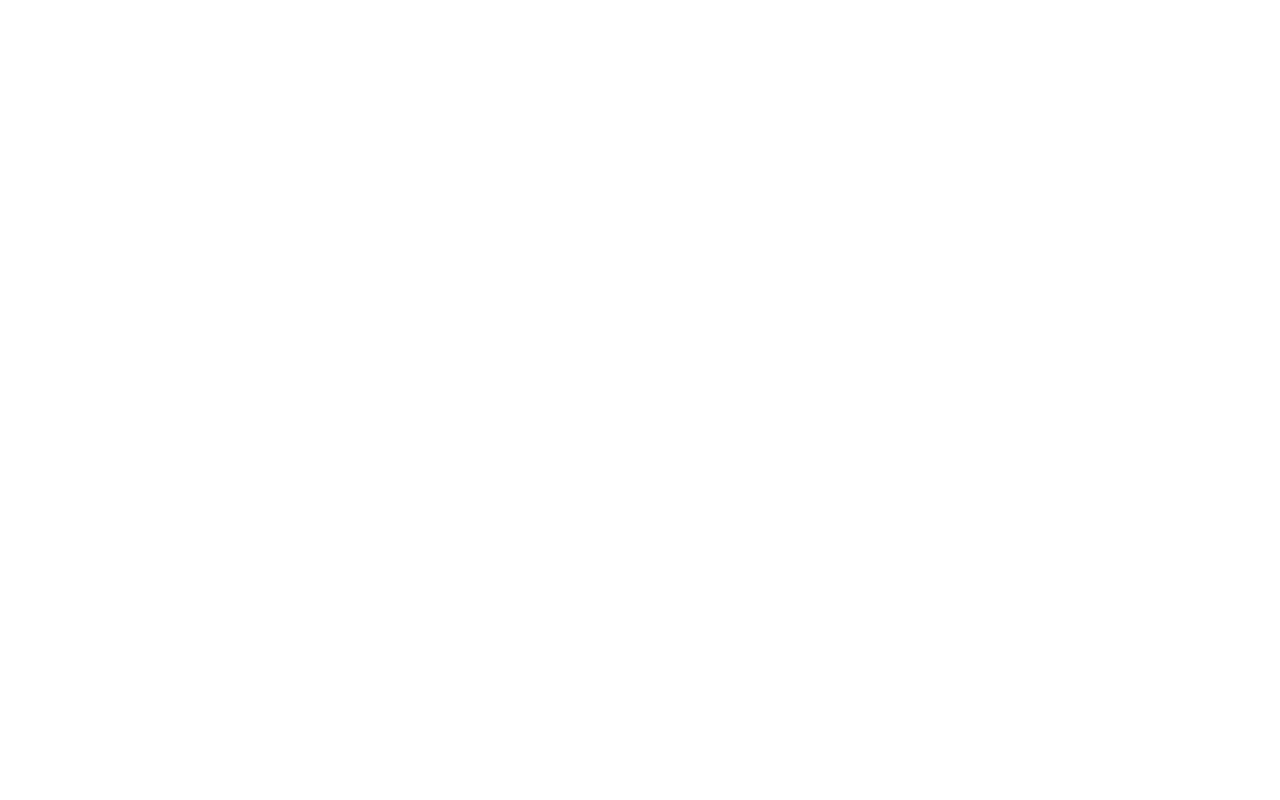
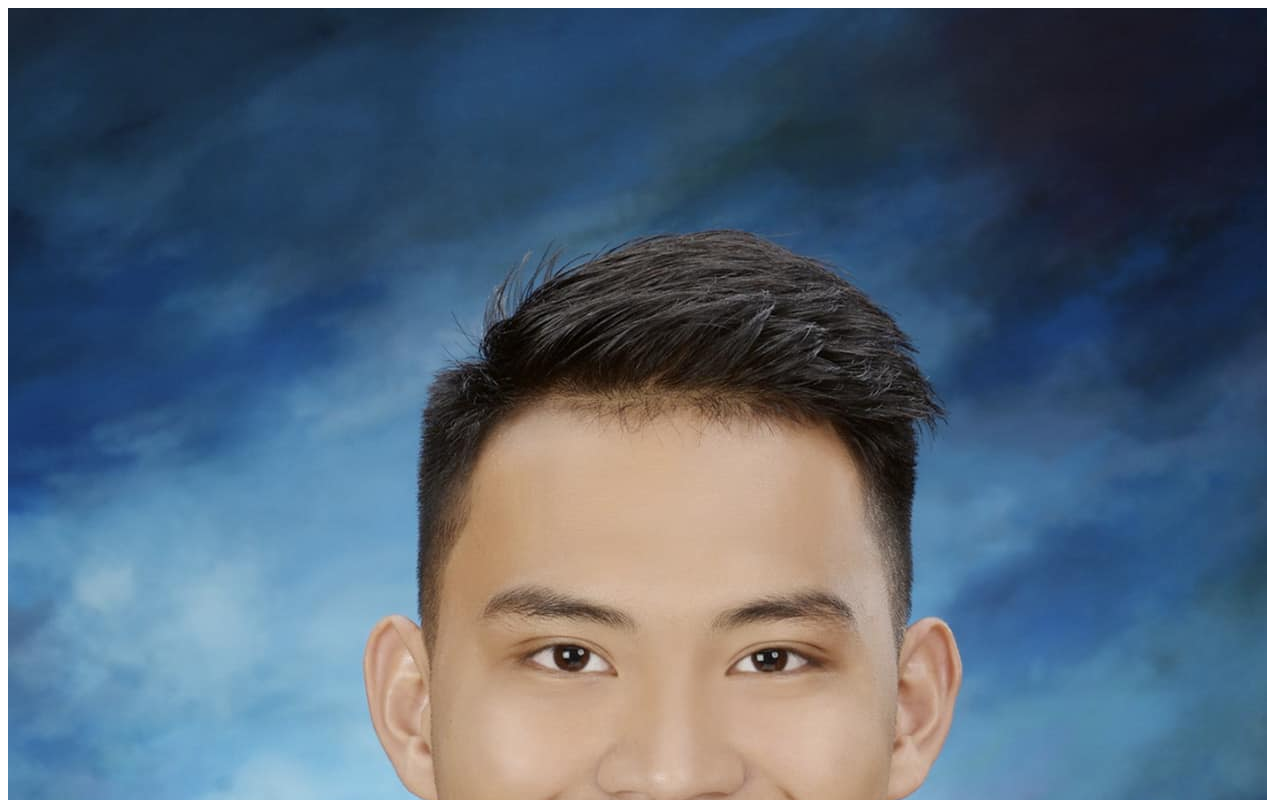
Before and after one commit to jeanmikhaelfuentes/responsive-profile-card, a plain HTML site: page index.html in a window 1280 px wide. Shown: the top 800 px of the page. Drawn offline with nearby package versions, Linux system fonts and the light colour scheme.

Commit message:
HTML Code for Profile Card

```diff
--- a/index.html
+++ b/index.html
@@ -14,6 +14,10 @@
     <link href='https://unpkg.com/boxicons@2.1.4/css/boxicons.min.css' rel='stylesheet'>
 </head>
 <body>
-
+    <div class="profile-card">
+        <div class="image">
+            <img src="profile.jpg" alt="" class="profile-img">
+        </div>
+    </div>
 </body>
 </html>
```
